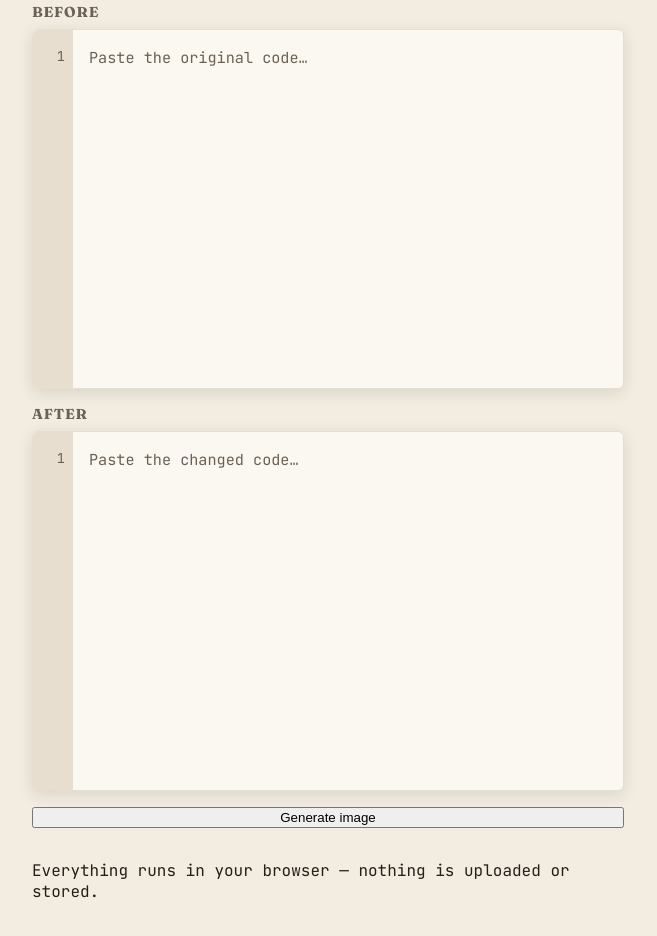
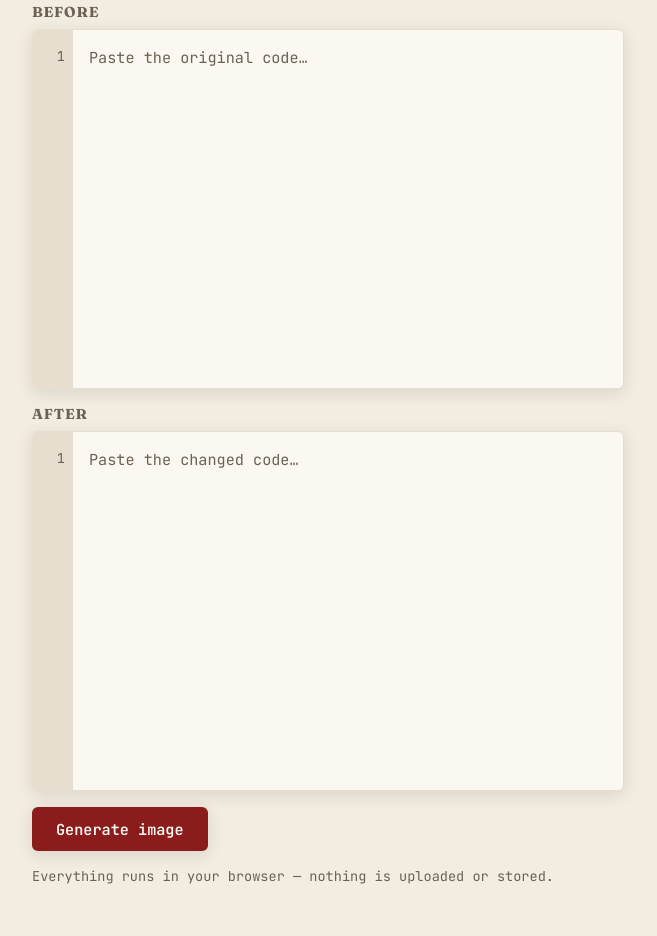
Before and after one commit to ctkrug/diff-poster, a website built with Vite: page index.html in a window 1280 px wide. Shown: the part 170-1106 px from the top of the page, without its empty margins (0-657 px from the left). Built offline with nearby package versions, Linux system fonts and the light colour scheme.

Commit message:
style: theme the generate button and privacy note
Button gets hover/active/focus-visible/disabled states with a press-
depress transform on click, matching the 120-250ms ease-out motion
window from docs/DESIGN.md.

```diff
--- a/src/style.css
+++ b/src/style.css
@@ -156,3 +156,47 @@ body {
 .editor:focus-within {
   border-color: var(--accent-action);
 }
+
+.generate-btn {
+  align-self: flex-start;
+  min-height: 44px;
+  padding: var(--space-1) var(--space-3);
+  border: none;
+  border-radius: var(--radius);
+  background: var(--accent-action);
+  color: var(--surface-1);
+  font-family: var(--font-mono);
+  font-weight: 600;
+  font-size: 0.95rem;
+  cursor: pointer;
+  box-shadow: var(--shadow-card);
+  transition: transform var(--motion-ui), background var(--motion-ui),
+    box-shadow var(--motion-ui);
+}
+
+.generate-btn:hover {
+  background: #a52424;
+  box-shadow: 0 6px 20px rgba(36, 31, 24, 0.18);
+}
+
+.generate-btn:active {
+  transform: translateY(1px) scale(0.99);
+}
+
+.generate-btn:focus-visible {
+  outline: 2px solid var(--accent-action);
+  outline-offset: 3px;
+}
+
+.generate-btn:disabled {
+  background: var(--surface-2);
+  color: var(--ink-muted);
+  cursor: not-allowed;
+  box-shadow: none;
+}
+
+.privacy-note {
+  margin: 0;
+  color: var(--ink-muted);
+  font-size: 0.85rem;
+}
```
